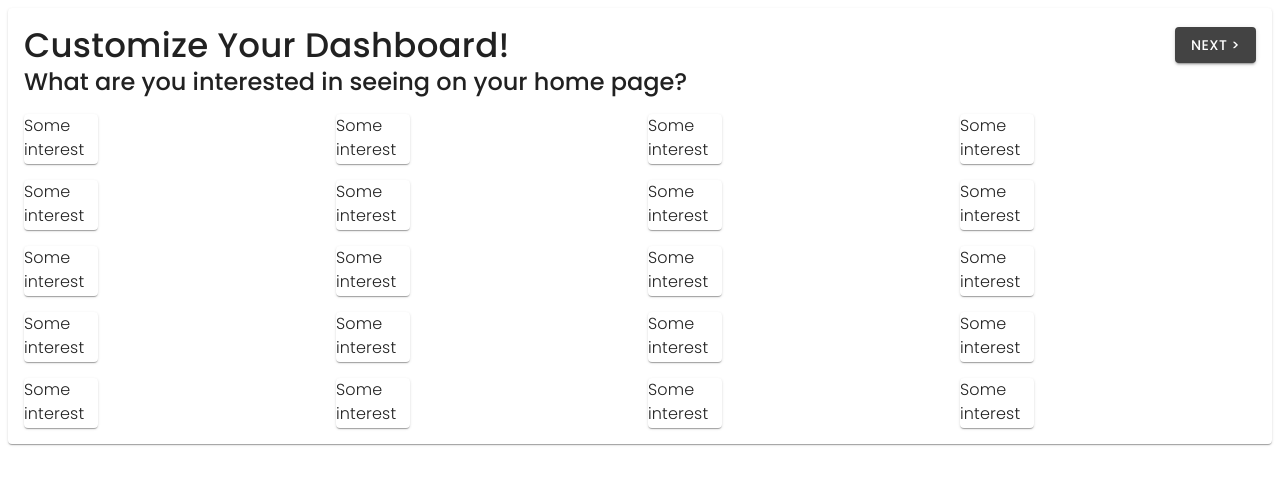
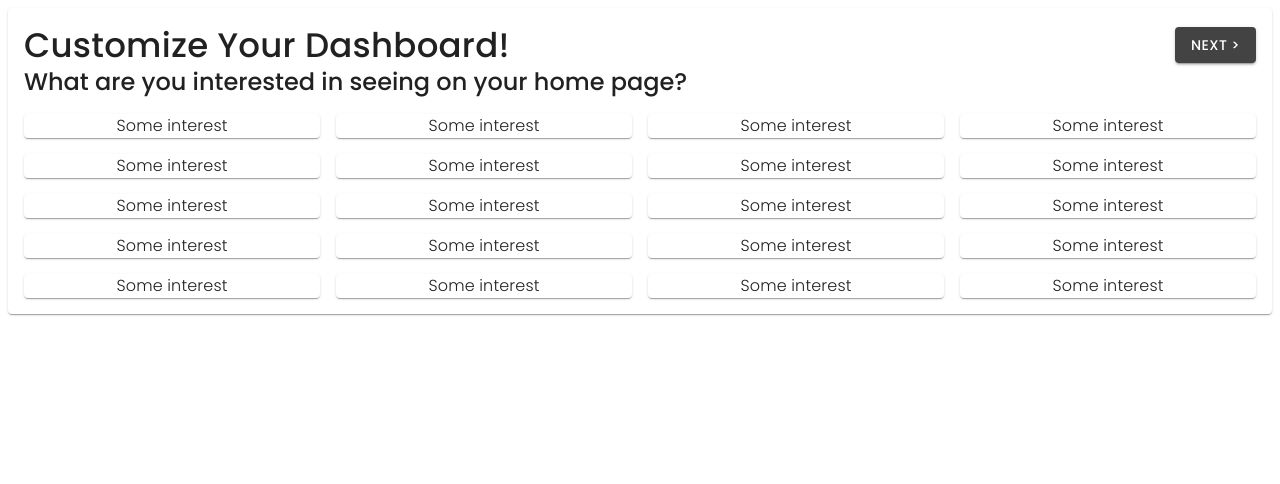
Before and after one commit to king-kapi/kapi-web, a Next.js app: page /dashboard in a window 1280 px wide. Shown: the top 484 px of the page. Built offline with nearby package versions, Linux system fonts and the light colour scheme; no server answers.

Commit message:
style: cleaner sample choice

```diff
--- a/pages/dashboard.tsx
+++ b/pages/dashboard.tsx
@@ -8,6 +8,7 @@ import {
   ThemeProvider,
   Card,
   Box,
+  styled,
 } from '@mui/material';
 
 // TODO: Both of the following types depends on what the designers want in these cards
@@ -44,11 +45,11 @@ const dashboardTheme = createTheme({
 });
 
 function CustomizationChoice(props: ChoiceViewModel): JSX.Element {
-  return <Card sx={{ width: '25%', height: '50px' }}>
-    <Typography variant='body1'>
-        Some interest
-    </Typography>
-  </Card>;
+  return (
+    <Card sx={{ textAlign: 'center' }}>
+      <Typography variant="body1">Some interest</Typography>
+    </Card>
+  );
 }
 
 function CustomizeYourDashboard(): JSX.Element {
@@ -69,6 +70,7 @@ function CustomizeYourDashboard(): JSX.Element {
               mockInterests.map((interest, index) => (
                 <Grid key={index} xs={5} item>
                   <CustomizationChoice something={1} />
+                  {/* <Item>Some Interest</Item> */}
                 </Grid>
               ))
             }
```
